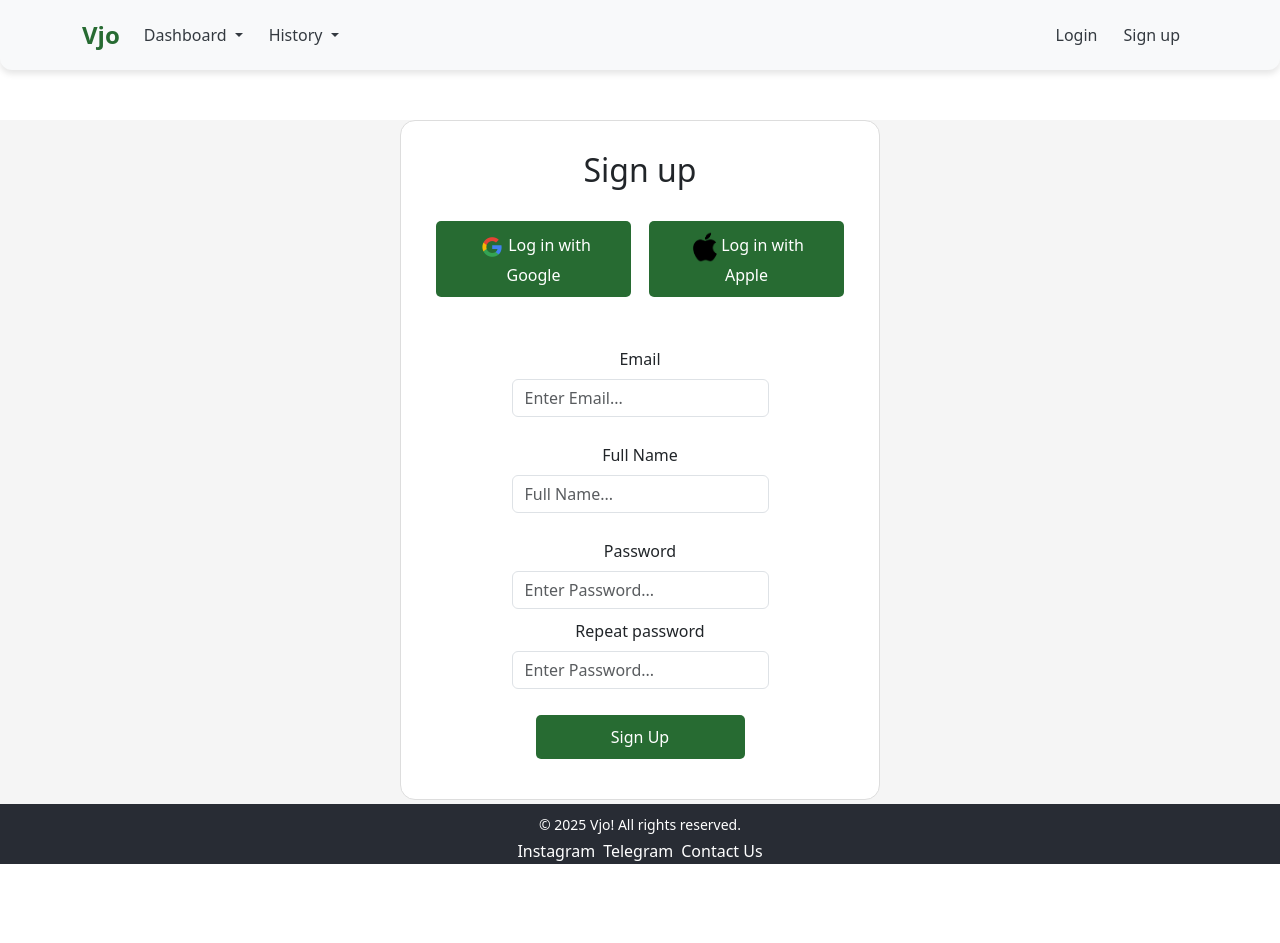
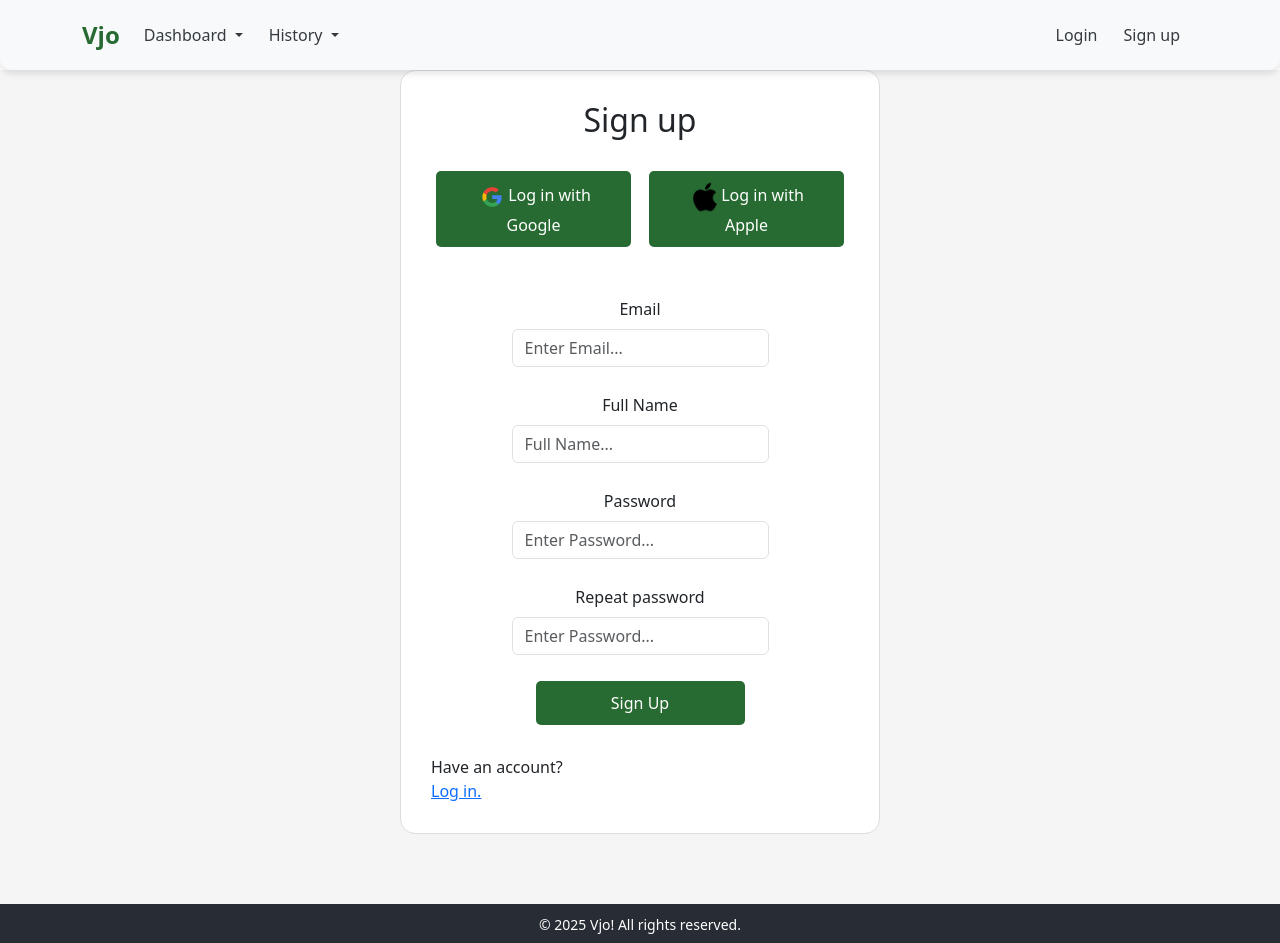
Before and after one commit to retives/vjo, a React (Create React App) app in the folder React/vjo-frontend/: page /signup in a window 1280 px wide. Shown: the top 943 px of the page. Before the commit the page ends 864 px from the top, so only its background shows below. Built offline with nearby package versions, Linux system fonts and the light colour scheme.

Commit message:
added shortcuts between log in and sign up

```diff
--- a/React/vjo-frontend/src/components/auth-components/LoginForm.js
+++ b/React/vjo-frontend/src/components/auth-components/LoginForm.js
@@ -2,6 +2,8 @@
 import {useNavigate } from 'react-router-dom';
 import { AuthContext } from '../../utils/AuthProvider';
 import { useContext } from 'react';
+import { Link } from 'react-router-dom';
+
 import './styles/LoginForm.css';
 import axios from 'axios';
 function LoginForm() {
@@ -95,6 +97,11 @@
     </button>
 
       {error && <p style={{ color: 'red' }}>{error}</p>}
+        <div className='left-text'>
+        <span >
+          Want to create an account?<Link to={"/signup"}>Sign Up</Link>
+        </span>
+      </div>
     </form>
   );
 }
--- a/React/vjo-frontend/src/components/auth-components/SignupForm.js
+++ b/React/vjo-frontend/src/components/auth-components/SignupForm.js
@@ -4,6 +4,8 @@
 import { useState } from 'react';
 import { useContext } from 'react';
 import { AuthContext } from '../../utils/AuthProvider';
+import { Link } from 'react-router-dom';
+
 function SignupForm() {
     // Constants and hooks
     const { login } = useContext(AuthContext);
@@ -20,8 +22,8 @@
       e.preventDefault();
       // Sending the request to the server
       try{
-        if (!email && !password && !full_name){
-          setError('Fill in the reuired fields')
+        if (!email || !password || !full_name){
+          setError('Please fill in the reuired fields')
 
           return false
         }
@@ -48,9 +50,20 @@
       // Redirecting the user to the home page after successful signup
       }catch (error) {
         if (error.response){
-          console.error('Server error:', error.response.status);
-          setError(error.response.data.detail || 'An error occurred. Please try again.');
+          const status = error.response.status
+          const data = error.response.data
+
+          if (status == 422 && data.error){
+            setError(data.error)
+          } else if (data.detail){
+            setError(data.detail)
+          }else {
+            setError('An error occurred. Please try again.');
+          }
+        }else {
+          setError('Network error. Please check your connection')
         }
+
       }
       // navigate('/confirm-email');
     };
@@ -68,13 +81,13 @@
             Log in with Google
           </button>
         </div>
-        <div className='button-wrapper mb-4 w-100'>
+      <div className='button-wrapper mb-4 w-100'>
           <button className = "Apple-login-button">
             <img src="/images/apple-icon.png" alt="Apple Icon" className='icon'/>
             Log in with Apple
           </button>
           </div>
-        </div>
+      </div>
       {/* Signup form */}
         {/* Email field */}
       <div className="mb-3">
@@ -113,6 +126,10 @@
             value={password}
             onChange={(e) => setPassword(e.target.value)}
           />
+        </div>
+        {/* Repeat password */}
+
+        <div className='mb-3'>
           <label htmlFor="repeat-password" className="form-label">Repeat password</label>
           <input
             type="password"
@@ -122,13 +139,17 @@
             value={repeatPassword}
             onChange={(e) => setRepeatPassword(e.target.value)}
           />
-      </div>
+        </div>
       {/* Submit button  */}
       <button type="submit" className = "w-50" onClick={handleSubmit}>
         Sign Up
       </button>
         {error && <p style={{ color: 'red' }}>{error}</p>}
-
+      <div className='left-text'>
+        <span >
+          Have an account? <br/><Link to={"/login"}>Log in.</Link>
+        </span>
+      </div>
       </div>
     );
   }
--- a/React/vjo-frontend/src/components/auth-components/styles/LoginForm.css
+++ b/React/vjo-frontend/src/components/auth-components/styles/LoginForm.css
@@ -38,3 +38,7 @@
 .icon{
     width: 2rem;
 }
+.left-text{
+    text-align: left;
+    width: 100%;
+}
--- a/React/vjo-frontend/src/components/auth-components/styles/SignupForm.css
+++ b/React/vjo-frontend/src/components/auth-components/styles/SignupForm.css
@@ -5,7 +5,6 @@
     justify-content: center;
     width: 30rem;
     margin: 70px auto;
-    margin-top: 120px;
     padding: 30px;
     background-color: rgb(255, 255, 255);
     border-radius: 15px;
@@ -38,3 +37,8 @@
 .icon{
     width: 2rem;
 }
+.left-text{
+    text-align: left;
+    margin-top: 20px;
+    width: 100%;
+}
```
